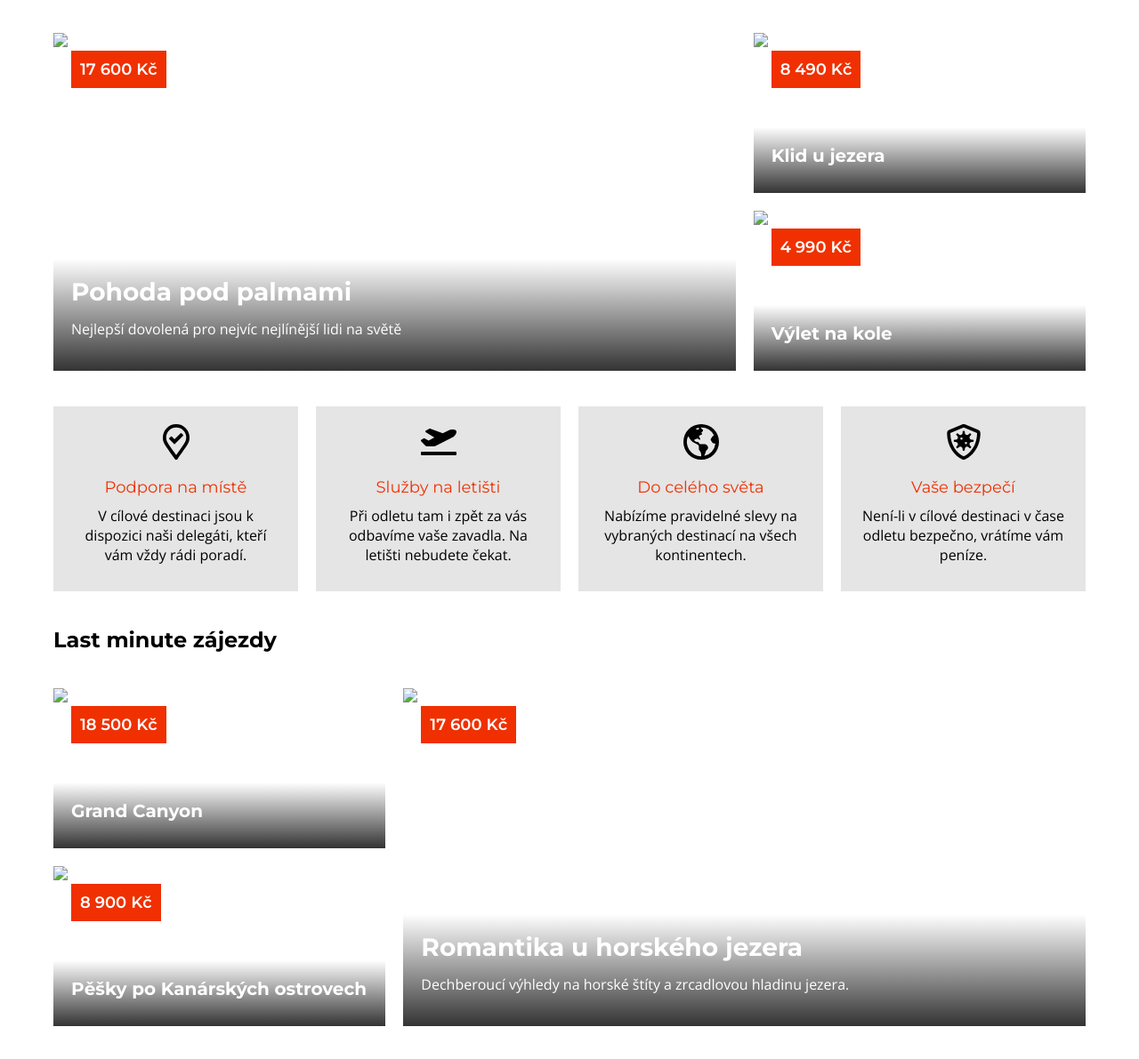
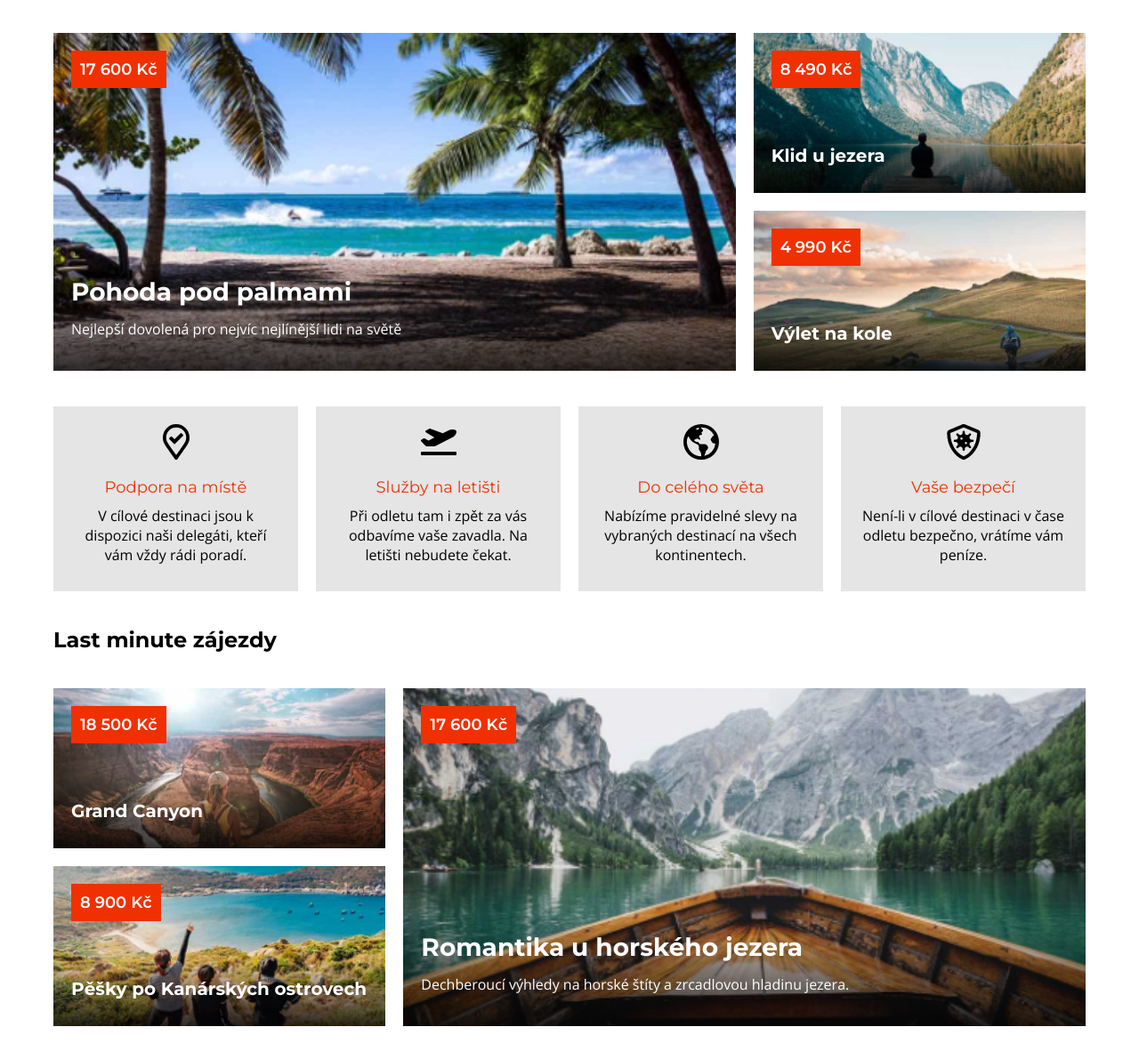
Before and after one commit to betkabrozova/cestovka-s-eleventy, an Eleventy site: page index.html in a window 1280 px wide. Shown: the part 95-1286 px from the top of the page at 89% size. Built offline with nearby package versions, Linux system fonts and the light colour scheme; Eleventy itself is replaced by a stand-in of ours; files that its build step writes are made by us from their sources.

Commit message:
pridani obrazku

```diff
--- a/index.html
+++ b/index.html
@@ -5,7 +5,7 @@ title: Cestovka
 <section class="trips">
 
     <a href="#" class="trip">
-      <img class="trip__image" src="/images/palmy.jpg" alt="Palmy">
+      <img class="trip__image" src="/images/palmy.png" alt="Palmy">
       <div class="trip__price">
         17&nbsp;600 Kč
       </div>
@@ -16,7 +16,7 @@ title: Cestovka
     </a>
 
     <a href="#" class="trip">
-      <img class="trip__image" src="/images/jezero2.jpg" alt="Jezero">
+      <img class="trip__image" src="/images/jezero2.png" alt="Jezero">
       <div class="trip__price">
         8&nbsp;490 Kč
       </div>
@@ -26,7 +26,7 @@ title: Cestovka
     </a>
 
     <a href="#" class="trip">
-      <img class="trip__image" src="/images/nakole.jpg" alt="Na kole">
+      <img class="trip__image" src="/images/nakole.png" alt="Na kole">
       <div class="trip__price">
         4&nbsp;990 Kč
       </div>
@@ -82,7 +82,7 @@ title: Cestovka
     <div class="trips trips--right">
 
       <a href="#" class="trip">
-        <img class="trip__image" src="/images/lodicka.jpg" alt="Lodička">
+        <img class="trip__image" src="/images/lodicka.png" alt="Lodička">
         <div class="trip__price">
           17&nbsp;600 Kč
         </div>
@@ -93,7 +93,7 @@ title: Cestovka
       </a>
 
       <a href="#" class="trip">
-        <img class="trip__image" src="/images/podkova.jpg" alt="Grand Canyon">
+        <img class="trip__image" src="/images/podkova.png" alt="Grand Canyon">
         <div class="trip__price">
           18&nbsp;500 Kč
         </div>
@@ -103,7 +103,7 @@ title: Cestovka
       </a>
 
       <a href="#" class="trip">
-        <img class="trip__image" src="/images/zatoka.jpg" alt="Zátoka">
+        <img class="trip__image" src="/images/zatoka.png" alt="Zátoka">
         <div class="trip__price">
           8&nbsp;900 Kč
         </div>
```
